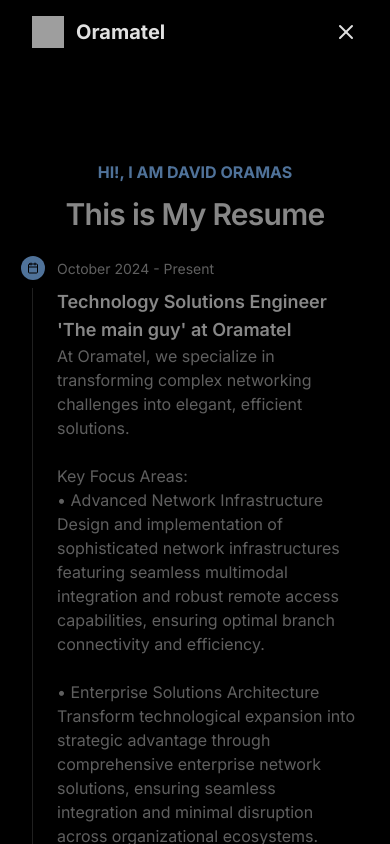
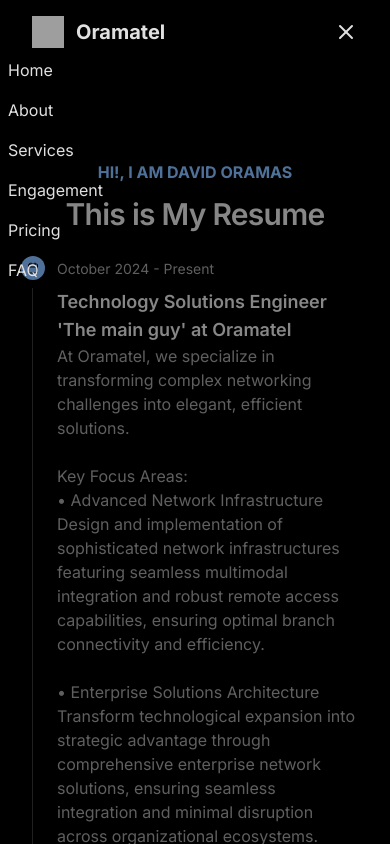
Before and after one commit to oramatel/oramatel-web, a Next.js app: page /about in a window 390 px wide. Both pictures are taken after a click on the button 346 px from the left and 32 px from the top of the page. Shown: the top 844 px of the page. Built offline with nearby package versions, Linux system fonts and the light colour scheme; grey boxes are pictures that could not be loaded.

Commit message:
fixed mobile navbar

```diff
--- a/src/components/header.tsx
+++ b/src/components/header.tsx
@@ -81,8 +81,14 @@
           </Link>
         </Button>
       </div>
-
-      <MobileNavbar />
+      <MobileNavbar>
+               <Link href="/" className="block p-2">Home</Link>
+               <Link href="/about" className="block p-2">About</Link>
+               <Link href="/services" className="block p-2">Services</Link>
+               <Link href="/engagement" className="block p-2">Engagement</Link>
+               <Link href="/pricing" className="block p-2">Pricing</Link>
+               <Link href="/faq" className="block p-2">FAQ</Link>
+        </MobileNavbar>
     </header>
   );
 }
```
